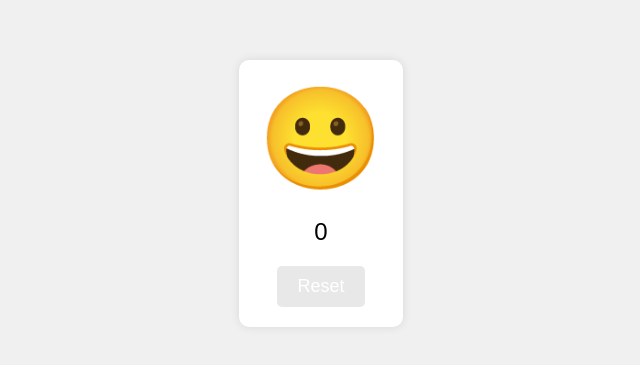
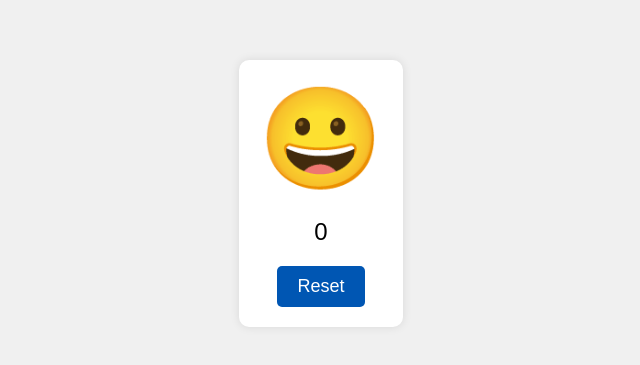
Before and after one commit to a-generation/a-generation.github.io, a plain HTML site: page clicker.html in a window 1280 px wide. Shown: the part 207-572 px from the top of the page, without its empty margins (319-959 px from the left). Drawn offline with Linux system fonts and the light colour scheme.

Commit message:
Update clicker.html

```diff
--- a/clicker.html
+++ b/clicker.html
@@ -39,12 +39,9 @@
             font-size: 18px;
             border: none;
             border-radius: 5px;
-            background-color: #e8e8e8;
+            background-color: #0056b3;
             color: white;
             cursor: pointer;
-        }
-        #resetButton:hover {
-            background-color: #0056b3;
         }
     </style>
 </head>
```
